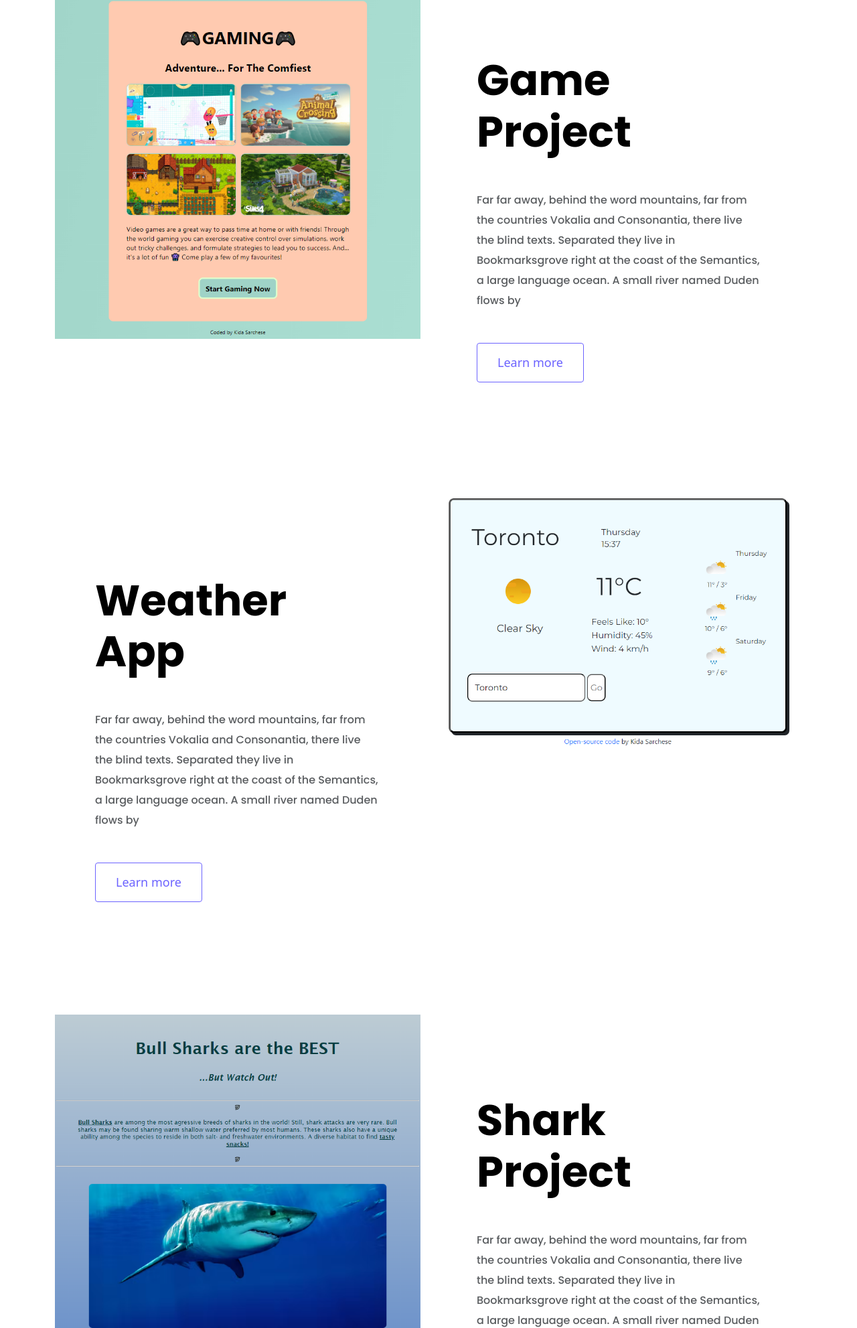
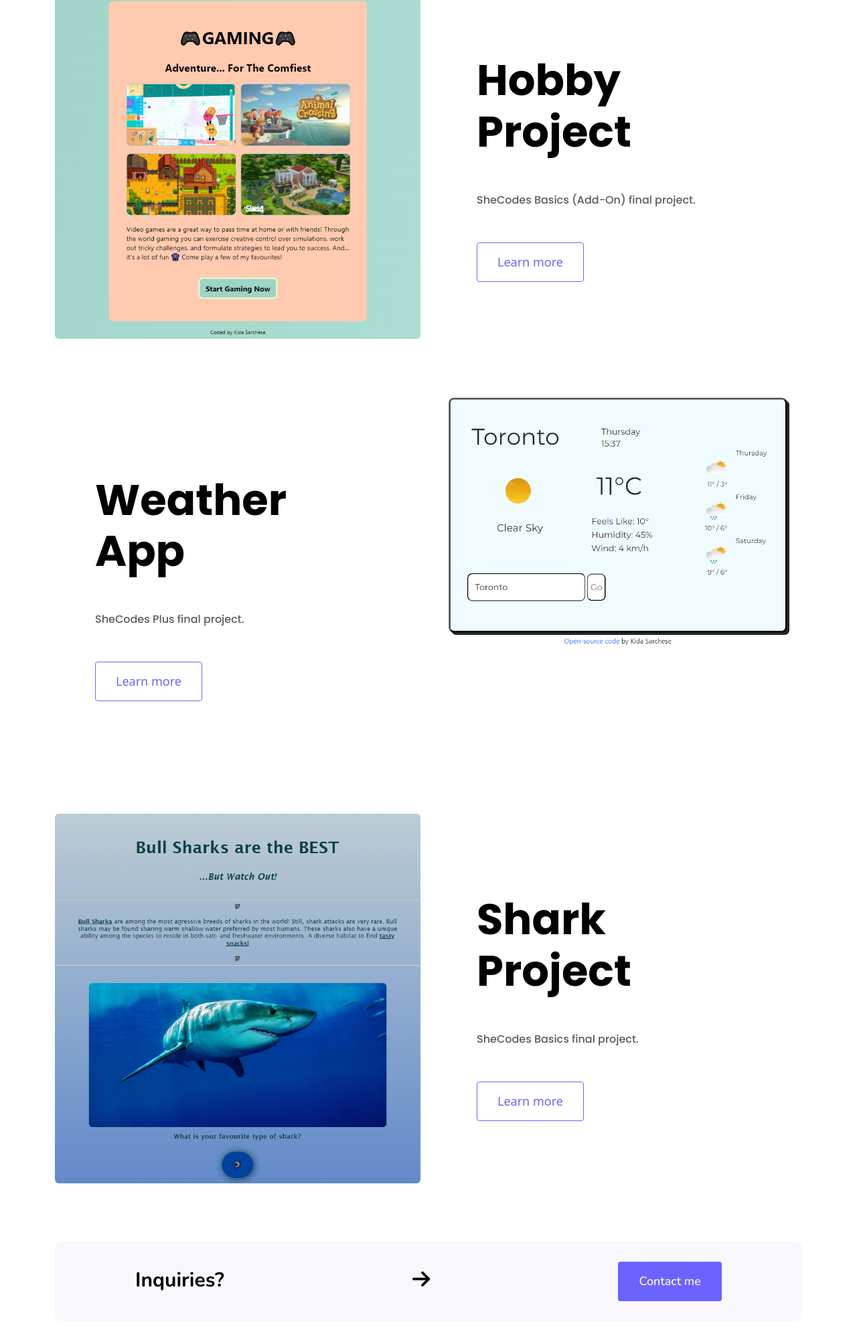
Before and after one commit to kida351/shecodes-responsive-project, a plain HTML site: page index.html in a window 1280 px wide. Shown: the part 771-2754 px from the top of the page at 67% size. Drawn offline with nearby package versions, Linux system fonts and the light colour scheme.

Commit message:
Project summaries added

```diff
--- a/index.html
+++ b/index.html
@@ -43,9 +43,9 @@
       </nav>
     </div>
     <div class="hero">
-      <p>Hi, I am</p>
+      <p>Hi, I'm</p>
       <h1>Kida Sarchese</h1>
-      <h2 class="mb-5">Front-end developer based in Canada</h2>
+      <h2 class="mb-5">Student based in Canada</h2>
       <div>
         <a href="/contact.html" class="btn btn-branding">Contact me</a>
       </div>
@@ -56,18 +56,15 @@
         <div class="col d-none d-lg-block">
           <img
             src="images/game-project.png"
-            class="img-fluid"
+            class="img-fluid rounded"
             alt="game project preview"
           />
         </div>
         <div class="col">
           <div class="project-description">
-            <h2 class="mb-5">Game Project</h2>
+            <h2 class="mb-5">Hobby Project</h2>
             <p class="mb-5 text-muted">
-              Far far away, behind the word mountains, far from the countries
-              Vokalia and Consonantia, there live the blind texts. Separated
-              they live in Bookmarksgrove right at the coast of the Semantics, a
-              large language ocean. A small river named Duden flows by
+              SheCodes Basics (Add-On) final project.
             </p>
             <a href="/work.html" class="btn btn-branding-outline">Learn more</a>
           </div>
@@ -77,19 +74,14 @@
         <div class="col">
           <div class="project-description">
             <h2 class="mb-5">Weather App</h2>
-            <p class="mb-5 text-muted">
-              Far far away, behind the word mountains, far from the countries
-              Vokalia and Consonantia, there live the blind texts. Separated
-              they live in Bookmarksgrove right at the coast of the Semantics, a
-              large language ocean. A small river named Duden flows by
-            </p>
+            <p class="mb-5 text-muted">SheCodes Plus final project.</p>
             <a href="/work.html" class="btn btn-branding-outline">Learn more</a>
           </div>
         </div>
         <div class="col d-none d-lg-block">
           <img
             src="images/weather-app.png"
-            class="img-fluid"
+            class="img-fluid rounded"
             alt="weather app preview"
           />
         </div>
@@ -98,19 +90,14 @@
         <div class="col d-none d-lg-block">
           <img
             src="images/shark-project.png"
-            class="img-fluid"
+            class="img-fluid rounded"
             alt="shark project preview"
           />
         </div>
         <div class="col">
           <div class="project-description">
             <h2 class="mb-5">Shark Project</h2>
-            <p class="mb-5 text-muted">
-              Far far away, behind the word mountains, far from the countries
-              Vokalia and Consonantia, there live the blind texts. Separated
-              they live in Bookmarksgrove right at the coast of the Semantics, a
-              large language ocean. A small river named Duden flows by
-            </p>
+            <p class="mb-5 text-muted">SheCodes Basics final project.</p>
             <a href="/work.html" class="btn btn-branding-outline">Learn more</a>
           </div>
         </div>
@@ -119,7 +106,7 @@
         <div
           class="contact-box d-flex justify-content-between mb-4 d-none d-md-flex"
         >
-          <h4>Work Inquiry</h4>
+          <h4>Inquiries?</h4>
           <h4><i class="fa-solid fa-arrow-right"></i></h4>
           <a href="/contact.html" class="btn btn-branding" title="Contact Kida"
             >Contact me</a
```
Also changed, not shown: about.html (+7 -8 lines), work.html (+1 -1 lines).
